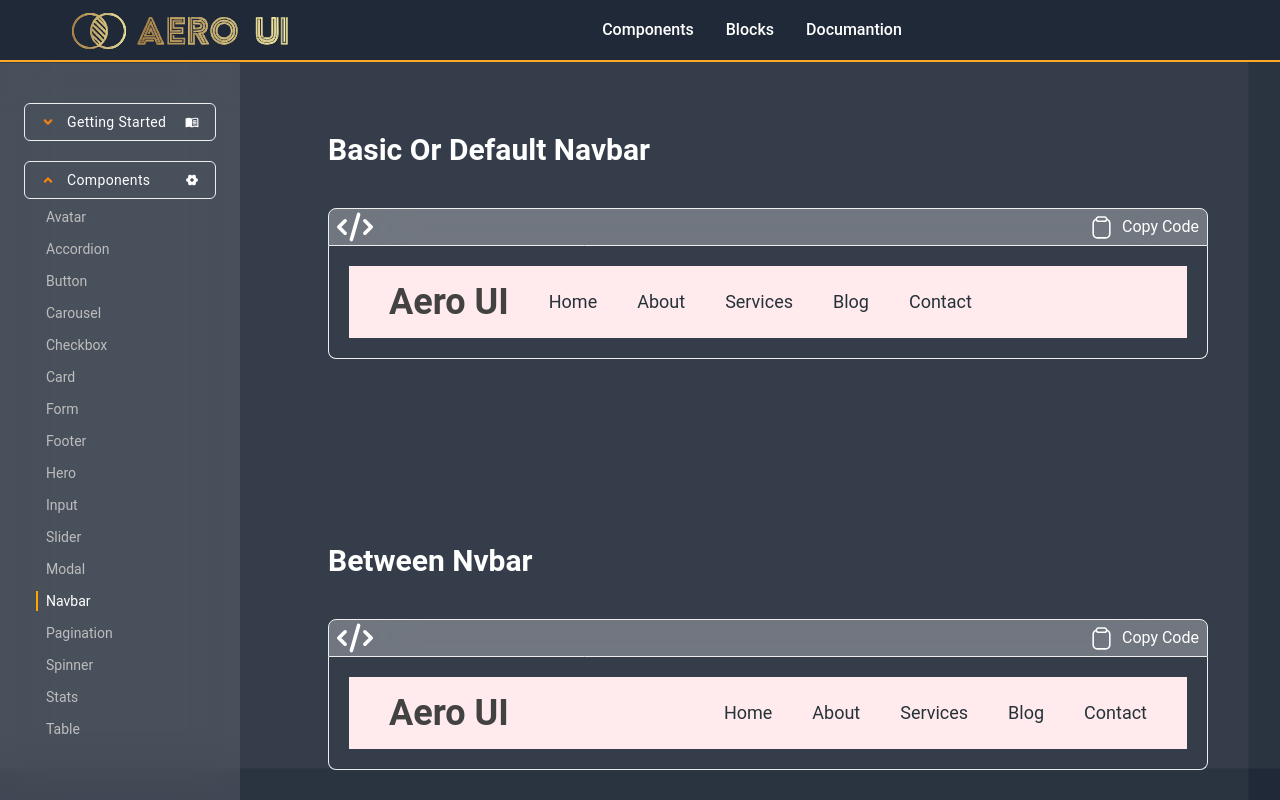
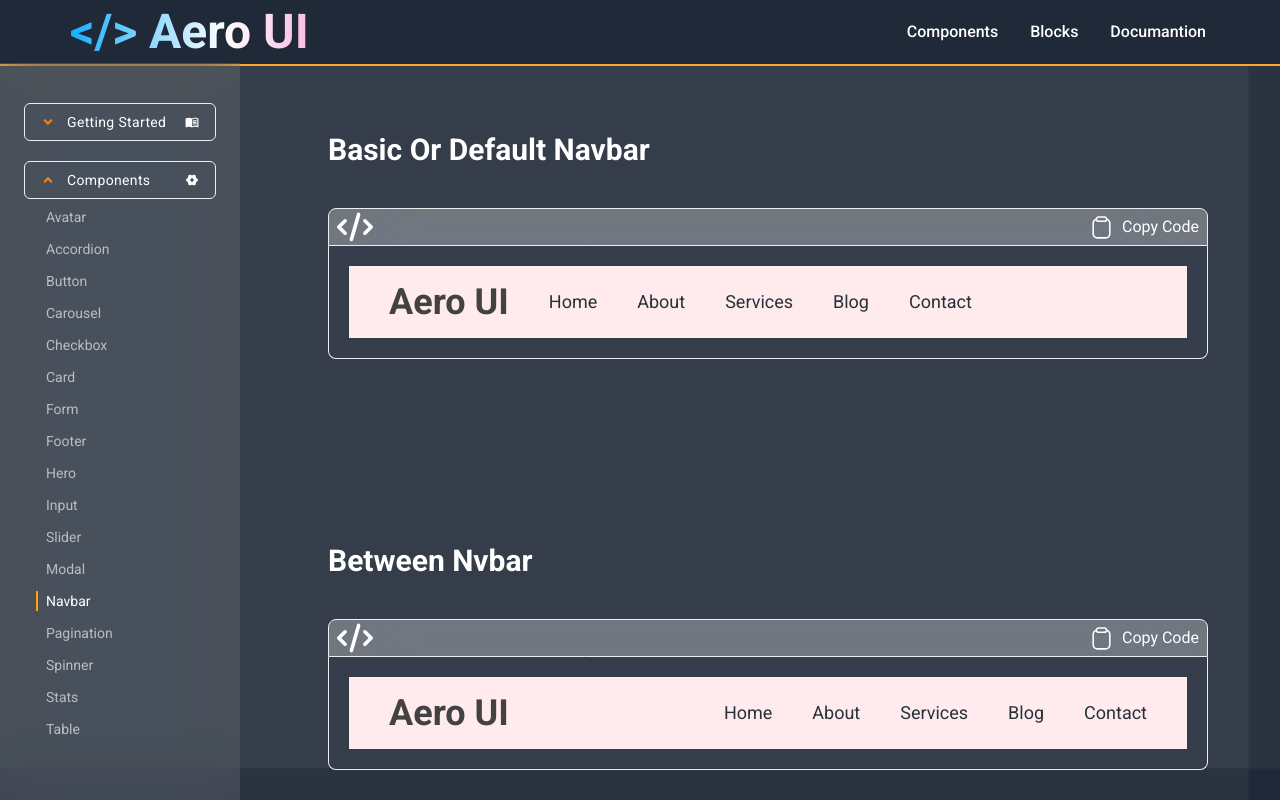
Before and after one commit to akash-khan-311/softui, a React (Vite) app: page /components/navbar in a window 1280 px wide. Shown: the top 800 px of the page. Built offline with nearby package versions, Linux system fonts and the light colour scheme.

Commit message:
font family and logo changes

```diff
--- a/index.html
+++ b/index.html
@@ -5,6 +5,9 @@
     <link rel="icon" type="image/svg+xml" href="/vite.svg" />
     <meta name="viewport" content="width=device-width, initial-scale=1.0" />
     <title>Aero UI | Tailwind Components</title>
+    <link rel="preconnect" href="https://fonts.googleapis.com">
+<link rel="preconnect" href="https://fonts.gstatic.com" crossorigin>
+<link href="https://fonts.googleapis.com/css2?family=Roboto:wght@400;500;700;900&display=swap" rel="stylesheet">
   </head>
   <body>
     <div id="root"></div>
--- a/src/components/Navbar.jsx
+++ b/src/components/Navbar.jsx
@@ -2,7 +2,6 @@ import { Bars3Icon, XMarkIcon } from "@heroicons/react/24/outline";
 import { Collapse, IconButton, Typography } from "@material-tailwind/react";
 import { useEffect, useState } from "react";
 import { Link } from "react-router-dom";
-import logo from "../assets/aeroui.svg";
 
 const Navbar = () => {
   const [openNav, setOpenNav] = useState(false);
@@ -66,12 +65,15 @@ const Navbar = () => {
     <nav className="mx-auto fixed top-0 py-2 w-full border-b-2 navbar border-orange-400  z-20">
       <div className="flex items-center justify-between container mx-auto px-5 lg:px-0 ">
         <Link to={"/"}>
-          <img src={logo} className="w-56" alt="Aero UI" />
+          <h2 className=" text-5xl font-bold logo-text">
+            {" "}
+            <span> {"</>"} </span> Aero UI
+          </h2>
         </Link>
         <div className="hidden lg:block">
           <NavList />
         </div>
-        <div></div>
+
         <IconButton
           variant="text"
           className="ml-auto h-8 w-8 text-inherit hover:bg-transparent focus:bg-transparent active:bg-transparent lg:hidden"
--- a/src/index.css
+++ b/src/index.css
@@ -1,15 +1,15 @@
 @tailwind base;
 @tailwind components;
 @tailwind utilities;
+
 body {
   scroll-behavior: smooth;
   z-index: 999;
   opacity: 1;
-  background-color: rgb(31, 41 ,55);
+  background-color: rgb(31, 41, 55);
   background-attachment: fixed;
   width: 100%;
   height: 100%;
-
 
   --gap: 2em;
   --line: 1px;
@@ -30,10 +30,31 @@ body {
   background-size: var(--gap) var(--gap);
 }
 
+.logo-text {
+  background: linear-gradient(to right, rgba(0, 168,253), #fff 35%, #e00a95);
+  background-size: 200% auto;
+  -webkit-background-clip: text;
+  -webkit-text-fill-color: transparent;
+  animation: gradient 3s linear infinite;
+  -webkit-animation: gradient 3s linear infinite;
+}
+
+@keyframes gradient {
+  0% {
+    background-position: 0% 75%;
+  }
+  50% {
+    background-position: 100% 50%;
+  }
+  100% {
+    background-position: 0% 70%;
+  }
+}
+
 .navbar {
   scroll-behavior: smooth;
   opacity: 1;
-  background-color: rgb(31, 41 ,55);
+  background-color: rgb(31, 41, 55);
   background-attachment: fixed;
 }
 
```
